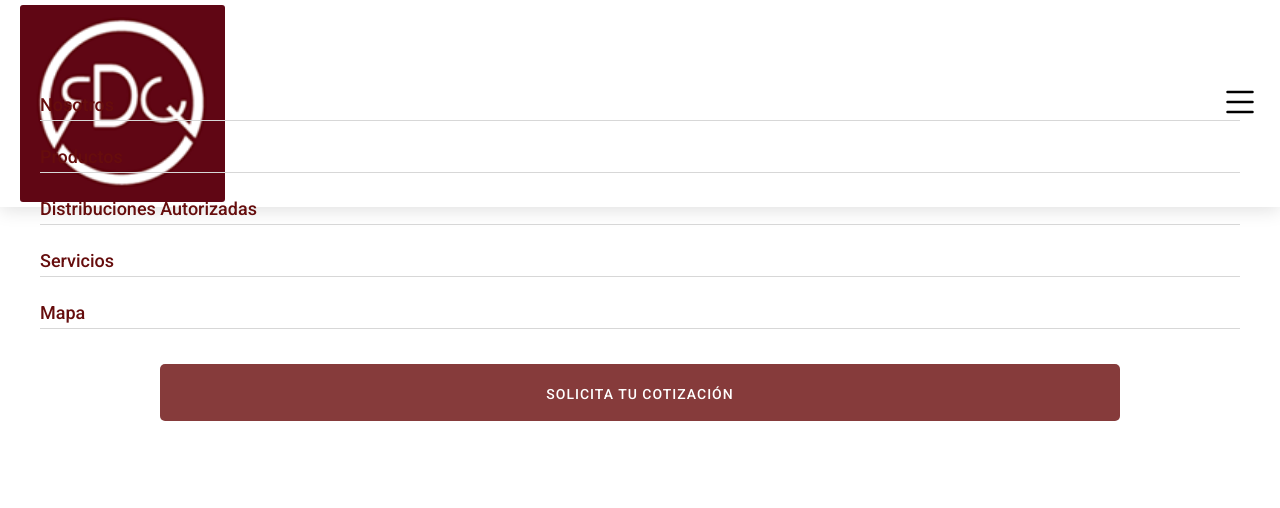
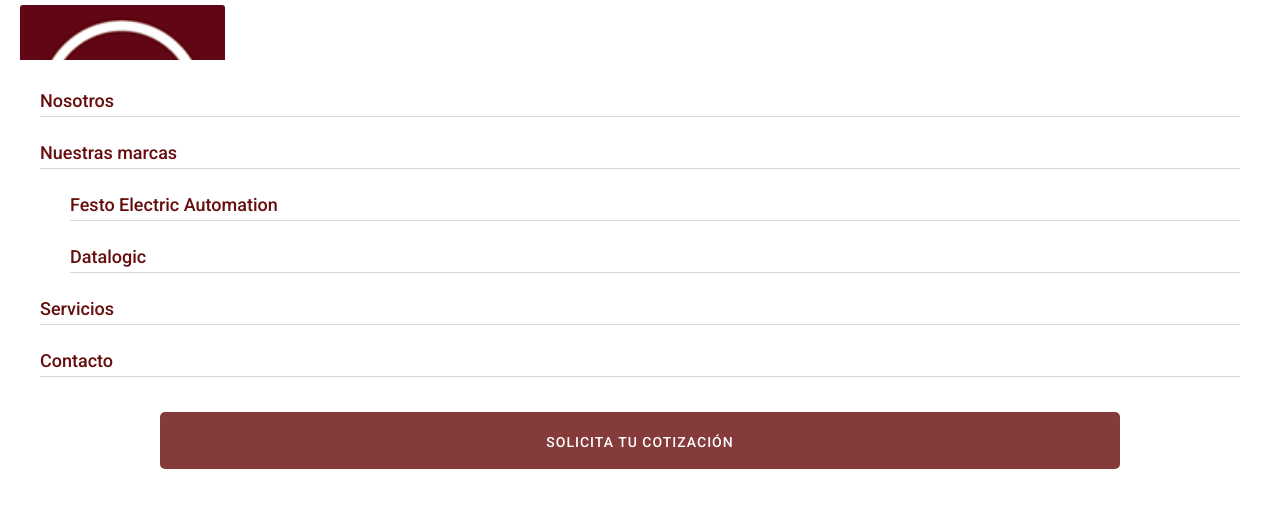
Before and after one commit to Adolf97/rdq_page_svelte, a SvelteKit app: page / in a window 1280 px wide. Both pictures are taken after a click on the button 1240 px from the left and 103 px from the top of the page. Shown: the top 508 px of the page. Built offline with nearby package versions, Linux system fonts and the light colour scheme.

Commit message:
Terminé de darle los estilos al header de la página

```diff
--- a/src/components/Header.svelte
+++ b/src/components/Header.svelte
@@ -22,10 +22,13 @@
     <div class={clicked ? 'menu_container-active' : 'menu_container'}>
         <ul class="menu_list">
             <li class="menu_item"><a class="menu_link" href="#nosotros">Nosotros</a></li>
-            <li class="menu_item"><a class="menu_link" href="#productos">Productos</a></li>
-            <li class="menu_item"><a class="menu_link" href="#distribuciones">Distribuciones Autorizadas</a></li>
+            <li class="menu_item"><a class="menu_link" href="#productos">Nuestras marcas</a></li>
+                <ul class="menu_list">
+                    <li class="menu_item item_marca"><a class="menu_link" href="#festo">Festo Electric Automation</a></li>
+                    <li class="menu_item item_marca"><a class="menu_link" href="#datalogic">Datalogic</a></li>
+                </ul>
             <li class="menu_item"><a class="menu_link" href="#servicios">Servicios</a></li>
-            <li class="menu_item"><a class="menu_link" href="#mapa">Mapa</a></li>
+            <li class="menu_item"><a class="menu_link" href="#contacto">Contacto</a></li>
             <li class="menu_item btn_quote"><a class="menu_link" href="#cotizacion">Solicita tu cotización</a></li>
         </ul>
     </div>
--- a/src/lib/styles/Header.css
+++ b/src/lib/styles/Header.css
@@ -38,12 +38,13 @@
   width: 40px;
 }
 .menu_container-active {
-  display: block;
+  display: fixed;
   position: absolute;
-  top: 8vh;
+  top: 7.5vh;
   width: 100%;
-  height: 92vh;
+  height: 95vh;
   padding: 30px 40px;
+  background-color: #fff;
 }
 .menu_container {
   display: none;
@@ -62,7 +63,10 @@
   margin-bottom: 25px;
   padding-bottom: 5px;
 }
-.menu_item > a {
+.item_marca {
+  margin-left: 30px;
+}
+.menu_link {
   color: #660d0d;
 }
 .btn_quote {
```
